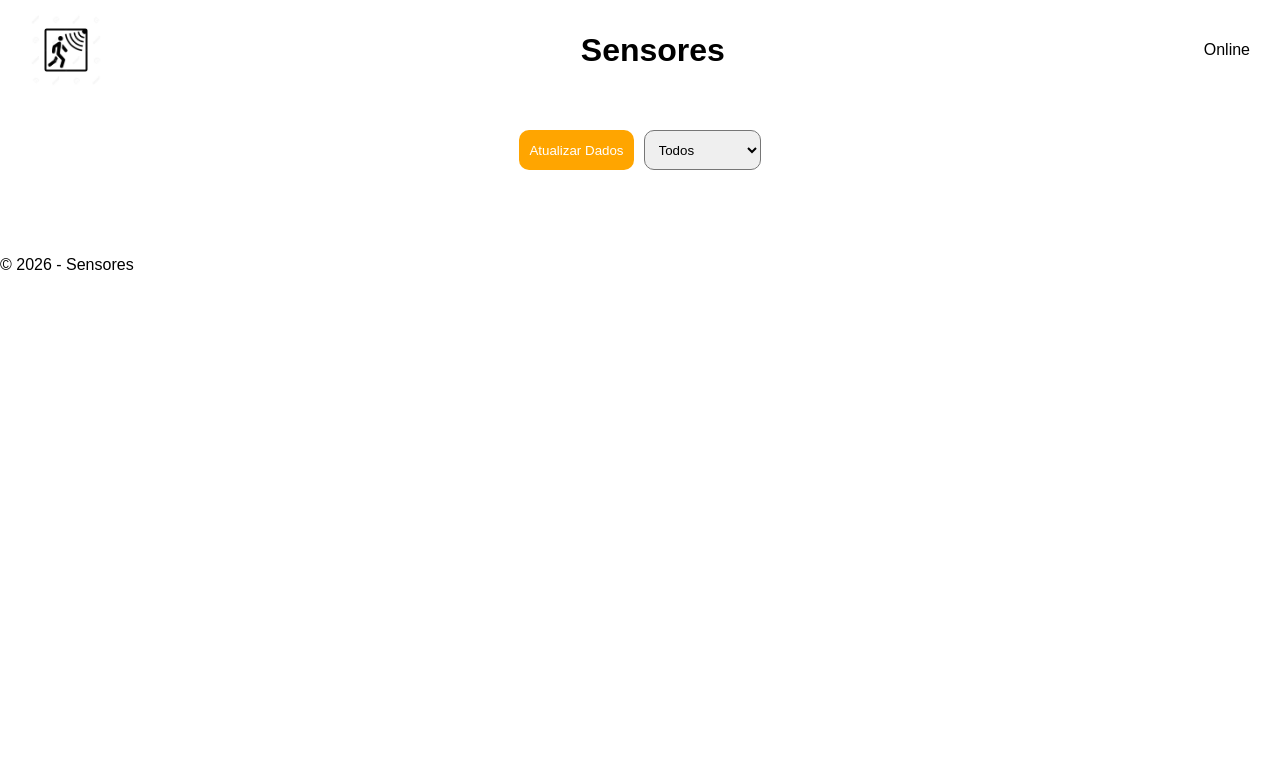
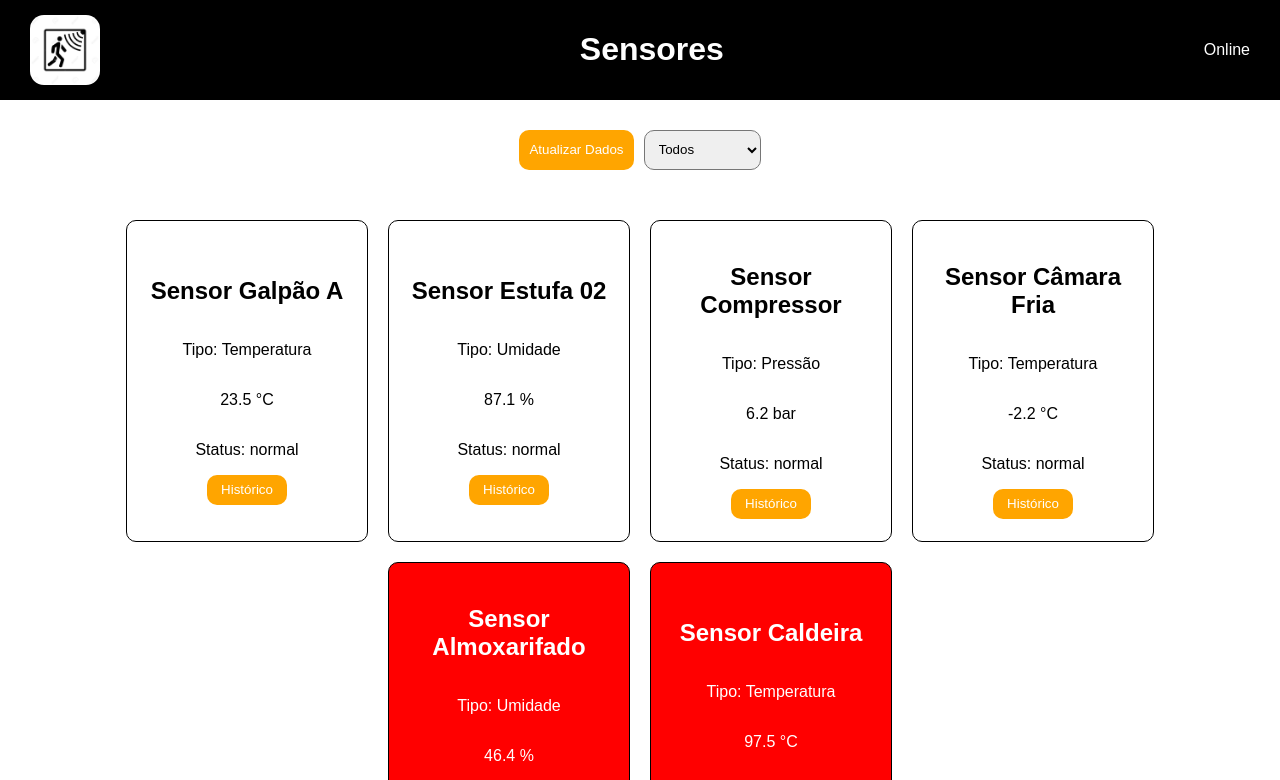
Before and after one commit to MuriloColetta/PFE_4Termo, a plain HTML site: page Aula01 - Revisao/index.html in a window 1280 px wide. Both pictures are taken after a click on the button "Atualizar Dados". Shown: the top 780 px of the page. Drawn offline with Linux system fonts and the light colour scheme.

Commit message:
12.08.2026

```diff
--- a/Aula01 - Revisao/index.html
+++ b/Aula01 - Revisao/index.html
@@ -15,11 +15,11 @@
     <main>
         <section class="controles">
             <button id="atualizar" class="atualizar" onclick="renderizarDashboard()">Atualizar Dados</button>
-            <select name="" id="tipo-sensor">
+            <select id="tipo-sensor">
                 <option value="todos">Todos</option>
-                <option value="temperatura">Temperatura</option>
-                <option value="umidade">Umidade</option>
-                <option value="pressao">Pressão</option>
+                <option value="Temperatura">Temperatura</option>
+                <option value="Umidade">Umidade</option>
+                <option value="Pressão">Pressão</option>
             </select>
         </section>
         <section id="sensores" class="sensores">
--- a/Aula01 - Revisao/script.js
+++ b/Aula01 - Revisao/script.js
@@ -16,7 +16,8 @@ const sensoresIniciais = [
 
 const container = document.getElementById("sensores");
 const tipoSensor = document.getElementById("tipo-sensor");
-
+const botaoAtualizar = document.getElementById("atualizar");
+const ultimaAtualizacao = document.getElementById("ultima-atualizacao");
 
 function renderizarDashboard(lista) {
     container.innerHTML = "";
@@ -27,14 +28,76 @@ function renderizarDashboard(lista) {
             card.classList.add("card-alerta");
         }
         card.innerHTML = `
-            <div class="card">
-                <h2>${sensor.nome}</h2>
-                <p>Tipo: ${sensor.tipo}</p>
-                <p class="valor">${sensor.valor} ${sensor.unidade}</p>
-                <p>Status: ${sensor.status}</p>
-                <button>Histórico</button>
-            </div>
+            <h2>${sensor.nome}</h2>
+            <p>Tipo: ${sensor.tipo}</p>
+            <p class="valor">${sensor.valor} ${sensor.unidade}</p>
+            <p>Status: ${sensor.status}</p>
+            <button class="historico">Histórico</button>
         `;
         container.appendChild(card);
     });
 }
+
+tipoSensor.addEventListener("change", () => {
+    const tipoSelecionado = tipoSensor.value;
+    let sensoresFiltrados;
+    if (tipoSelecionado === "todos") {
+        sensoresFiltrados = sensoresIniciais;
+    } else {
+        sensoresFiltrados = sensoresIniciais.filter(sensor => {
+            return sensor.tipo === tipoSelecionado;
+        });
+    }
+    renderizarDashboard(sensoresFiltrados);
+});
+
+
+function atualizarSensores() {
+    sensoresIniciais.forEach(sensor => {
+        const variacao = (Math.random() * 2) - 1;
+        sensor.valor += variacao;
+        sensor.valor = Number(sensor.valor.toFixed(1));
+        if (sensor.tipo === "Temperatura") {
+            if (sensor.valor > 37) {
+                sensor.status = "critico";
+            } else {
+                sensor.status = "normal";
+            }
+        } else if (sensor.tipo === "Umidade") {
+            if (sensor.valor < 80) {
+                sensor.status = "critico";
+            } else {
+                sensor.status = "normal";
+            }
+        } else if (sensor.tipo === "Pressão") {
+
+            if (sensor.valor > 7) {
+                sensor.status = "critico";
+            } else {
+                sensor.status = "normal";
+            }
+        }
+    });
+    aplicarFiltroAtual();
+}
+
+function aplicarFiltroAtual() {
+    const tipoSelecionado = tipoSensor.value;
+    if (tipoSelecionado === "todos") {
+        renderizarDashboard(sensoresIniciais);
+        return;
+    }
+    const sensoresFiltrados = sensoresIniciais.filter(sensor => {
+        return sensor.tipo === tipoSelecionado;
+    });
+    renderizarDashboard(sensoresFiltrados);
+}
+
+botaoAtualizar.addEventListener("click", () => {
+    atualizarSensores();
+});
+setInterval(() => {
+    atualizarSensores();
+}, 30000);
+
+renderizarDashboard(sensoresIniciais);
--- a/Aula01 - Revisao/style.css
+++ b/Aula01 - Revisao/style.css
@@ -3,21 +3,28 @@ body {
     color: black;
     background-color: white;
     font-family: Arial, Helvetica, sans-serif;
+    min-height: 100vh;
 }
 
 header {
     display: flex;
     justify-content: space-between;
     align-items: center;
+    background-color: black;
+    color: white;
     padding: 10px;
-    height: 80px;
+    height: 10%;
     padding-left: 30px;
     padding-right: 30px;
 }
 
 header img {
-    height: 90%;
+    height: 70px;
     border-radius: 20%;
+}
+
+main {
+    min-height: 80vh;
 }
 
 .controles {
@@ -48,54 +55,60 @@ header img {
     transform: scale(1.1);
 }
 
-
-
-
-
-
-.sensores{
-
-    display:grid;
-
-    grid-template-columns:repeat(3,1fr);
-
-    gap:20px;
-
-    padding:20px;
-
+.sensores {
+    display: flex;
+    flex-wrap: wrap;
+    justify-content: center;
+    gap: 20px;
+    padding: 20px;
 }
 
-.card{
-
-    background:var(--cor-card);
-
-    border:2px solid var(--cor-borda);
-
-    border-radius:10px;
-
-    padding:20px;
-
-    display:flex;
-
-    flex-direction:column;
-
-    gap:12px;
-
-    transition:.3s;
-
+.card {
+    background-color: white;
+    display: flex;
+    flex-direction: column;
+    align-items: center;
+    justify-content: center;
+    text-align: center;
+    border: 1px solid black;
+    border-radius: 10px;
+    padding: 20px;
+    width: 200px;
+    height: 280px;
 }
 
-.card-alerta{
-
-    background:var(--cor-alerta);
-
-    border-color:red;
-
+.card {
+    background-color: white;
 }
 
-.valor{
+.card-alerta {
+    background-color: red;
+    color: white;
+}
 
-    font-size:30px;
-    font-weight:bold;
+.card .historico {
+    background-color: orange;
+    color: white;
+    cursor: pointer;
+    border: 0;
+    border-radius: 10px;
+    height: 30px;
+    width: 80px;
+    transition: 0.5s;
+}
 
+.card .historico:hover {
+    background-color: darkorange;
+    transform: scale(1.1);
 }
+
+footer {
+    background-color: black;
+    color: white;
+    display: flex;
+    justify-content: center;
+    align-items: center;
+    flex-direction: column;
+    height: 10%;
+    margin-top: 50px;
+}
```
